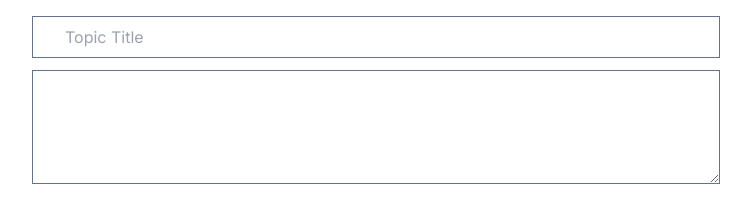
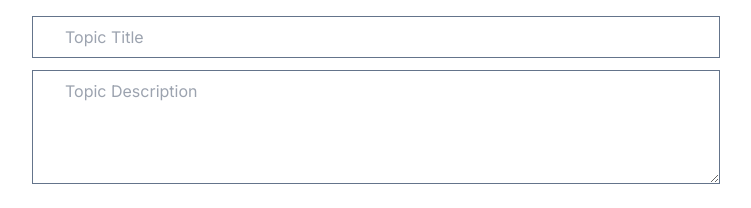
Before and after one commit to aakash811/Tournamax-Assignment-1, a Next.js app: page /edit-topic/1 in a window 1280 px wide. Shown: the part 136-344 px from the top of the page, without its empty margins (264-1015 px from the left). Built offline with nearby package versions, Linux system fonts and the light colour scheme; no server answers; the database is empty.

Commit message:
minor changes

```diff
--- a/components/EditTopicForm.jsx
+++ b/components/EditTopicForm.jsx
@@ -82,7 +82,7 @@ export default function EditTopicForm({ id, title, description }) {
           }`}
           rows={4}
           type="text"
-          placeholder={newDescription}
+          placeholder="Topic Description"
         />
       </div>
       {errors.description && (
```
